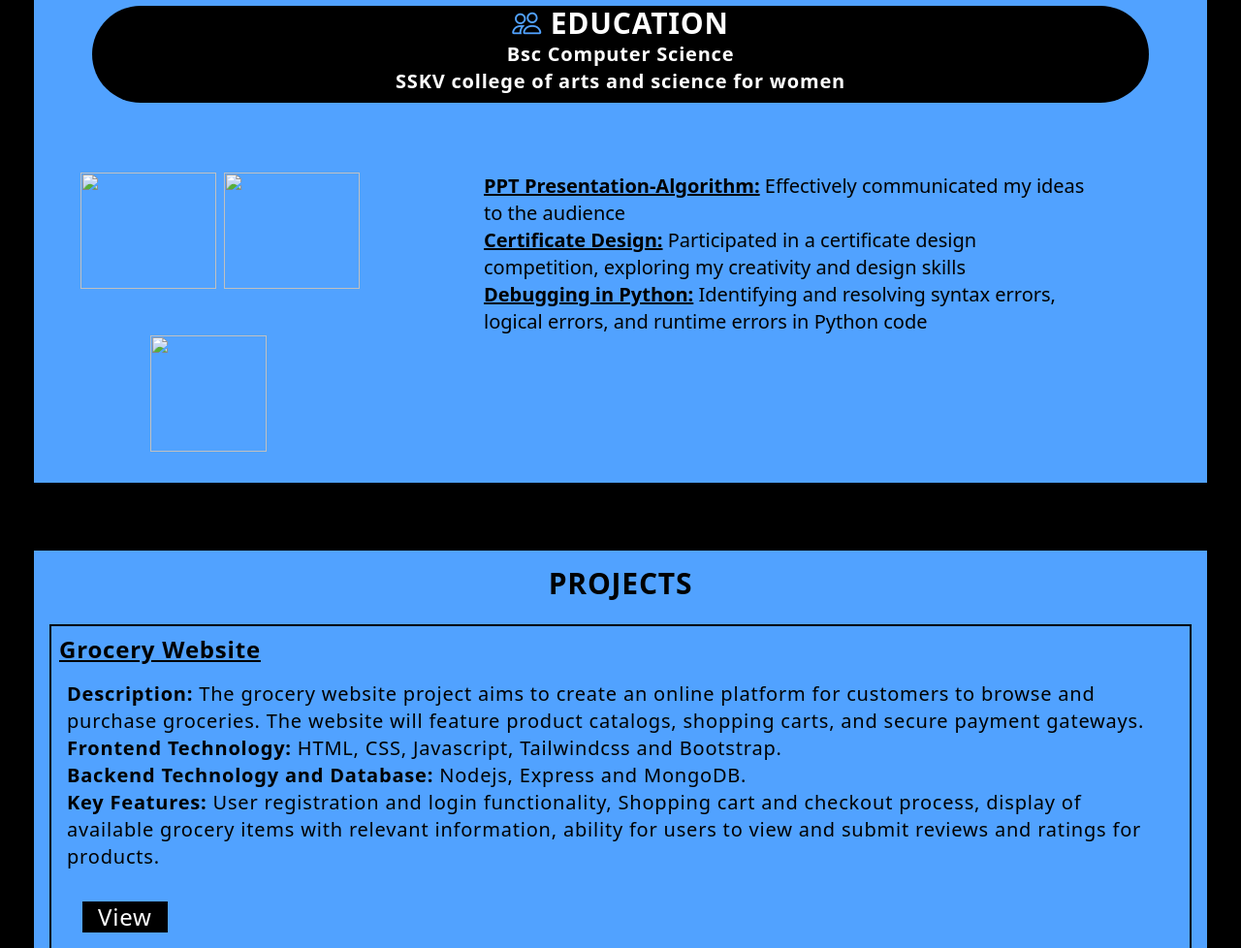
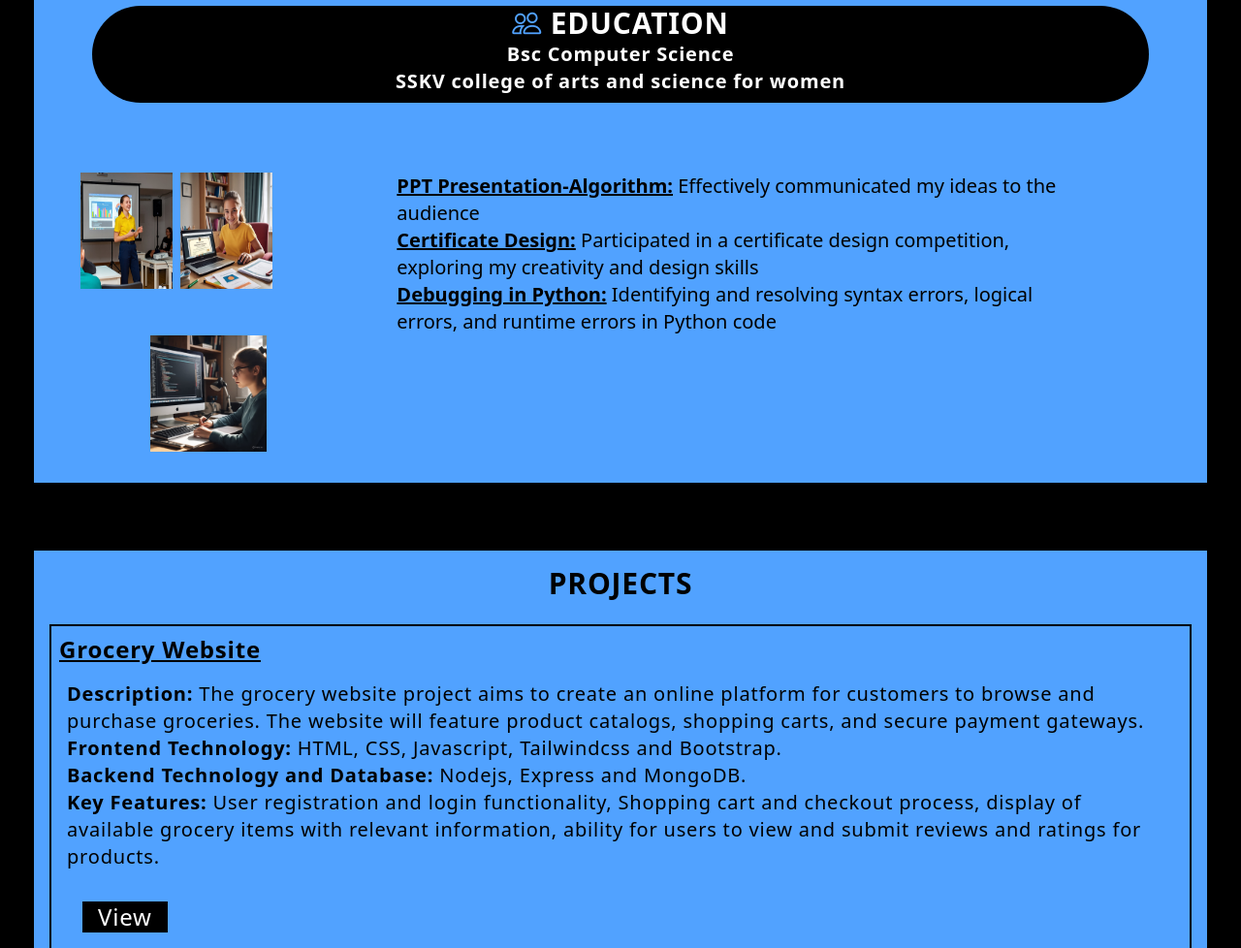
Before and after one commit to N2KK5/nisha.portfolio, a website: page index.html in a window 1280 px wide. Shown: the part 1079-2057 px from the top of the page at 97% size. Drawn offline with nearby package versions, Linux system fonts and the light colour scheme.

Commit message:
Update index.html

```diff
--- a/index.html
+++ b/index.html
@@ -127,10 +127,10 @@
 
                  <div class="flex flex-col-2 gap-2 pl-12">
                   <div>
-                    <img src="../assets/ppt.jpg" class="h-30 w-35">
+                    <img src="./ppt.jpg" class="h-30 w-35">
                   </div>
                    <div>
-                    <img src="../assets/certi.jpg" class="h-30 w-35">
+                    <img src="./certi.jpg" class="h-30 w-35">
                   </div>
                   <div class="px-30 text-xl">
                     <div>
@@ -150,7 +150,7 @@
 
                  <div class="flex flex-col-2 gap-2 pl-30 pb-8">
                   <div>
-                    <img src="../assets/debug.jpg" class="h-30 w-30">
+                    <img src="./debug.jpg" class="h-30 w-30">
                   </div>
                    <div>
 
```
